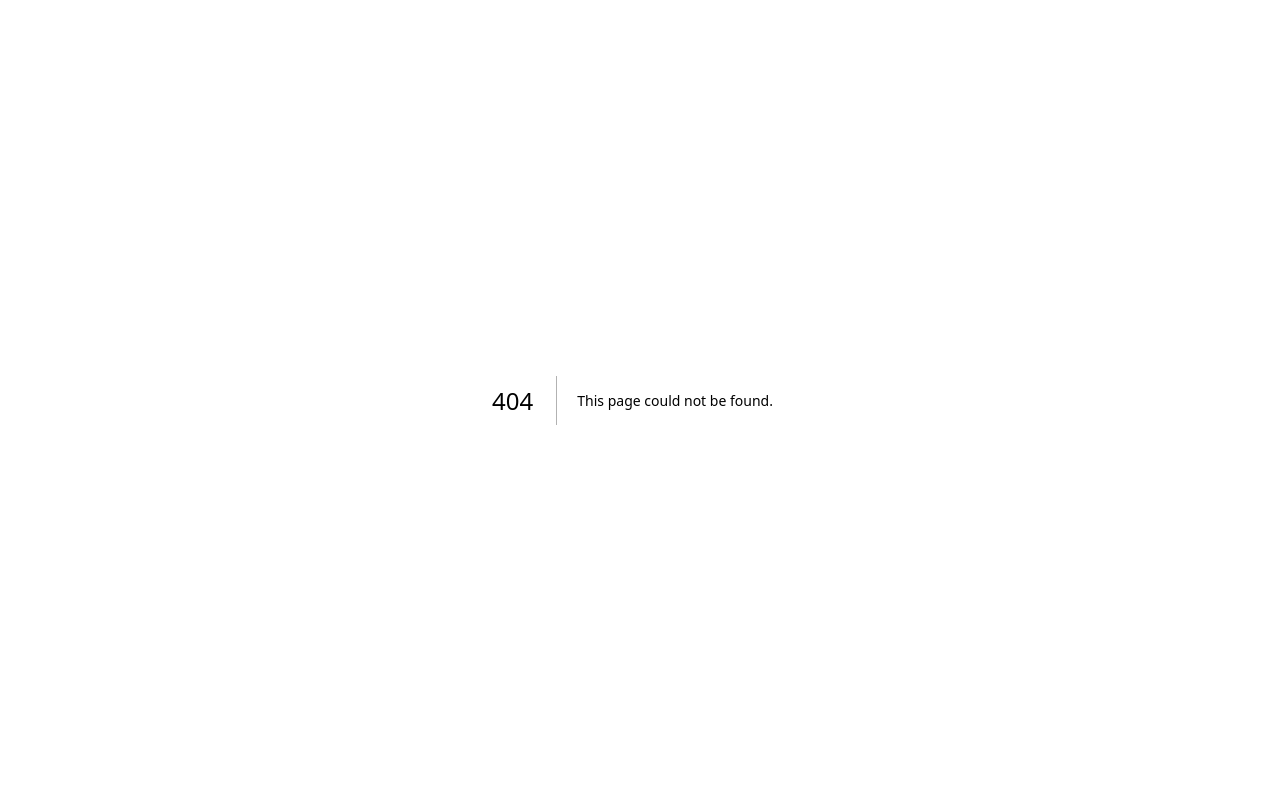
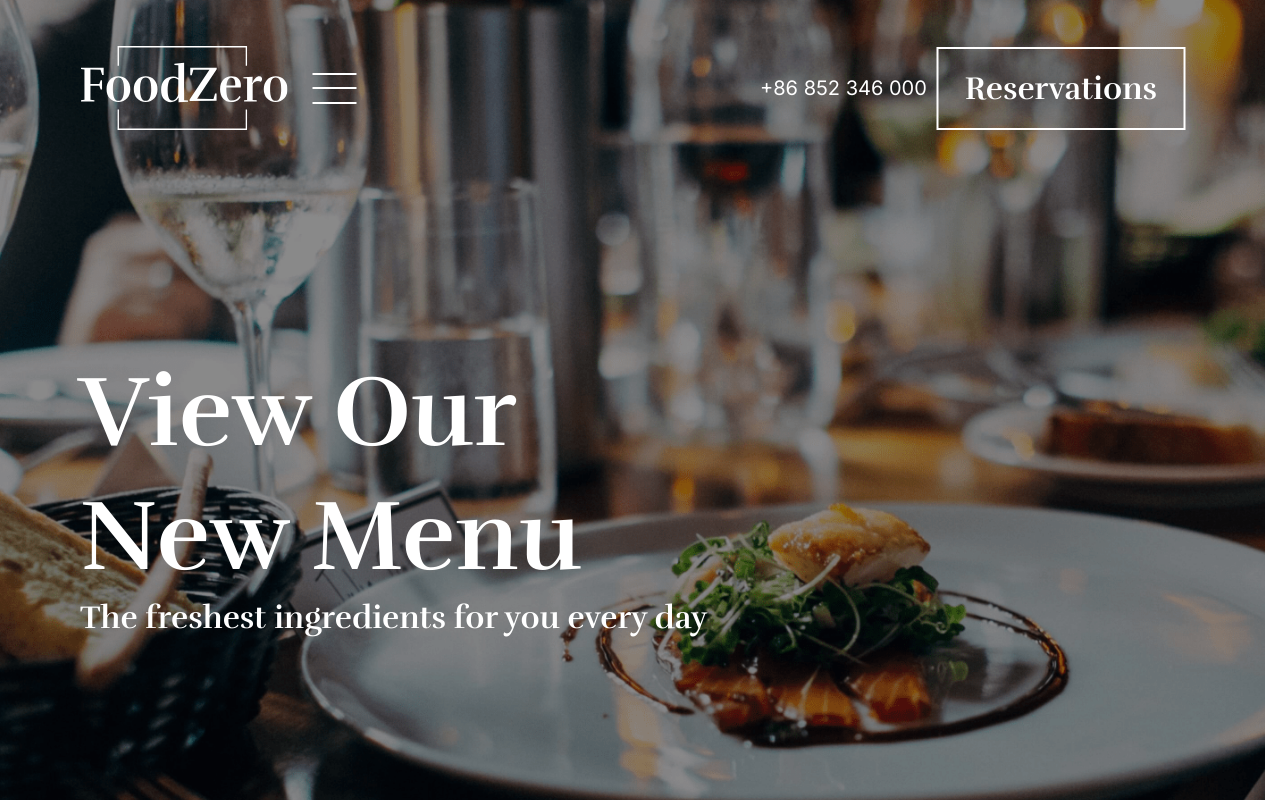
Before and after one commit to Kat3110/food-zero, a Next.js app: page /new-menu in a window 1280 px wide. Before the commit this address had no page. Shown: the top 800 px of the page. Built offline with nearby package versions, Linux system fonts and the light colour scheme.

Commit message:
adding a New menu page

```diff
--- /dev/null
+++ b/src/app/new-menu/page.js
@@ -0,0 +1,14 @@
+
+import {MenuHeader} from '@/components/menu-header/Menu-header';
+import {Reservation} from '@/components/reservation/Reservation';
+import Footer from '@/components/footer/Footer';
+
+export default function NewMenu()  {
+  return (
+    <main className='main'>
+      <MenuHeader />
+      <Reservation />
+      <Footer />
+    </main>
+  )
+}
--- a/src/components/header/header.scss
+++ b/src/components/header/header.scss
@@ -124,4 +124,9 @@
   .header__btn {
     display: none;
   }
+  .header__nav {
+    flex-direction: row-reverse;
+    width: 100%;
+    justify-content: space-between;
+  }
 }
--- a/src/components/hero-header/hero-header.scss
+++ b/src/components/hero-header/hero-header.scss
@@ -250,12 +250,6 @@
         gap: 30px;
     }
 
-    .header__nav {
-        flex-direction: row-reverse;
-        width: 100%;
-        justify-content: space-between;
-    }
-
     .hero-header__img-spices {
         width: 90px;
         height: 90px;
--- /dev/null
+++ b/src/components/menu-header/Menu-header.jsx
@@ -0,0 +1,13 @@
+import './menu-header.scss';
+
+
+export function MenuHeader() {
+  return (
+    <section className='menu-header'>
+      <div className='content'>
+        <h1 className='large-title menu-header__title' >View Our<br /> New Menu</h1>
+        <p className='heading-five menu-header__subtitle' >The freshest ingredients for you every day</p>
+      </div>
+    </section>
+  )
+}
--- /dev/null
+++ b/src/components/menu-header/menu-header.scss
@@ -0,0 +1,25 @@
+.menu-header {
+  width: 100%;
+  height: 100%;
+  background-image: url("/Header-min.png");
+  background-size: cover;
+  background-position: center;
+  background-repeat: no-repeat;
+  padding-top: 350px;
+  padding-bottom: 328px;
+  color: $white;
+}
+
+@media (max-width: $breakpoint-tablet) {
+  .menu-header {
+    padding-top: 250px;
+    padding-bottom: 150px;
+  }
+}
+
+@media (max-width: $breakpoint-mobile) {
+  .menu-header {
+    padding-top: 200px;
+    padding-bottom: 100px;
+  }
+}
--- a/src/components/nav-menu/Nav-menu.jsx
+++ b/src/components/nav-menu/Nav-menu.jsx
@@ -35,8 +35,8 @@ export function NavMenu({isOpen, onMenuToggle}) {
           <Link
             className="nav-item"
             href={{
-              pathname: '/Menu',
-              name: 'Menu',
+              pathname: '/new-menu',
+              name: 'new-menu',
             }}
           >
             Menu
```
Also changed, not shown: public/Header-min.png (added), src/app/new-menu/new-menu.scss (added).
